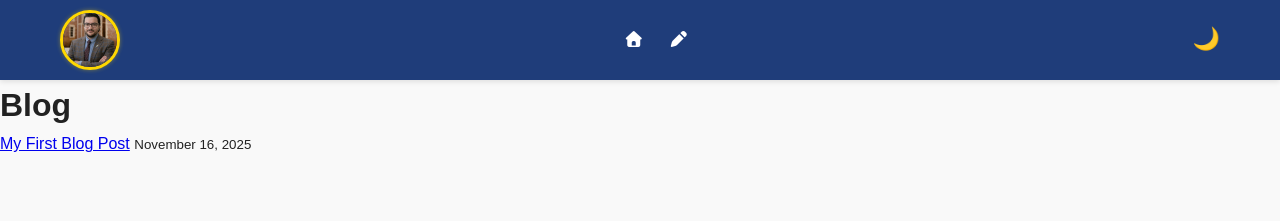
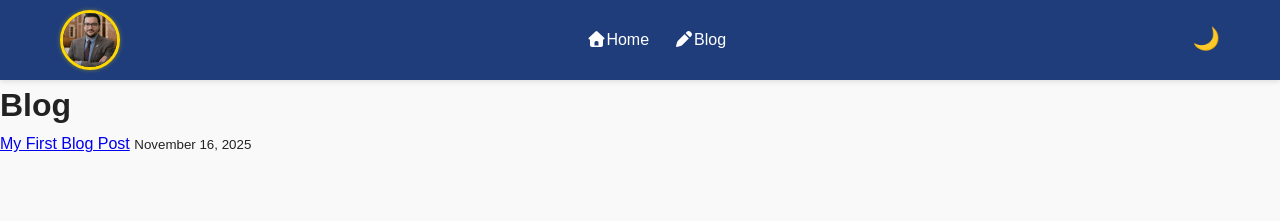
Before and after one commit to rodriguerizk/rodriguerizk.github.io, a Jekyll site: the page built from blog.html, in a window 1280 px wide. Shown: the top 221 px of the page. Built offline with Jekyll 4.4.1, drawn with Linux system fonts in a browser that asks for light colours; nearby versions of some CDN libraries.

Commit message:
Update default.html

```diff
--- a/_layouts/default.html
+++ b/_layouts/default.html
@@ -92,8 +92,8 @@
 
       <div class="menu-icon" onclick="toggleMenu()">☰</div>
       <ul class="nav-links" id="navLinks">
-        <li><a href="{{ site.baseurl }}/"><i class="fas fa-home"></i></a></li>
-        <li><a href="{{ site.baseurl }}/blog"><i class="fa-solid fa-pen"></i></a></li>
+        <li><a href="{{ site.baseurl }}/"><i class="fas fa-home"></i>Home</a></li>
+        <li><a href="{{ site.baseurl }}/blog"><i class="fa-solid fa-pen"></i>Blog</a></li>
 
       </ul>
       <div class="theme-toggle-container">
```
